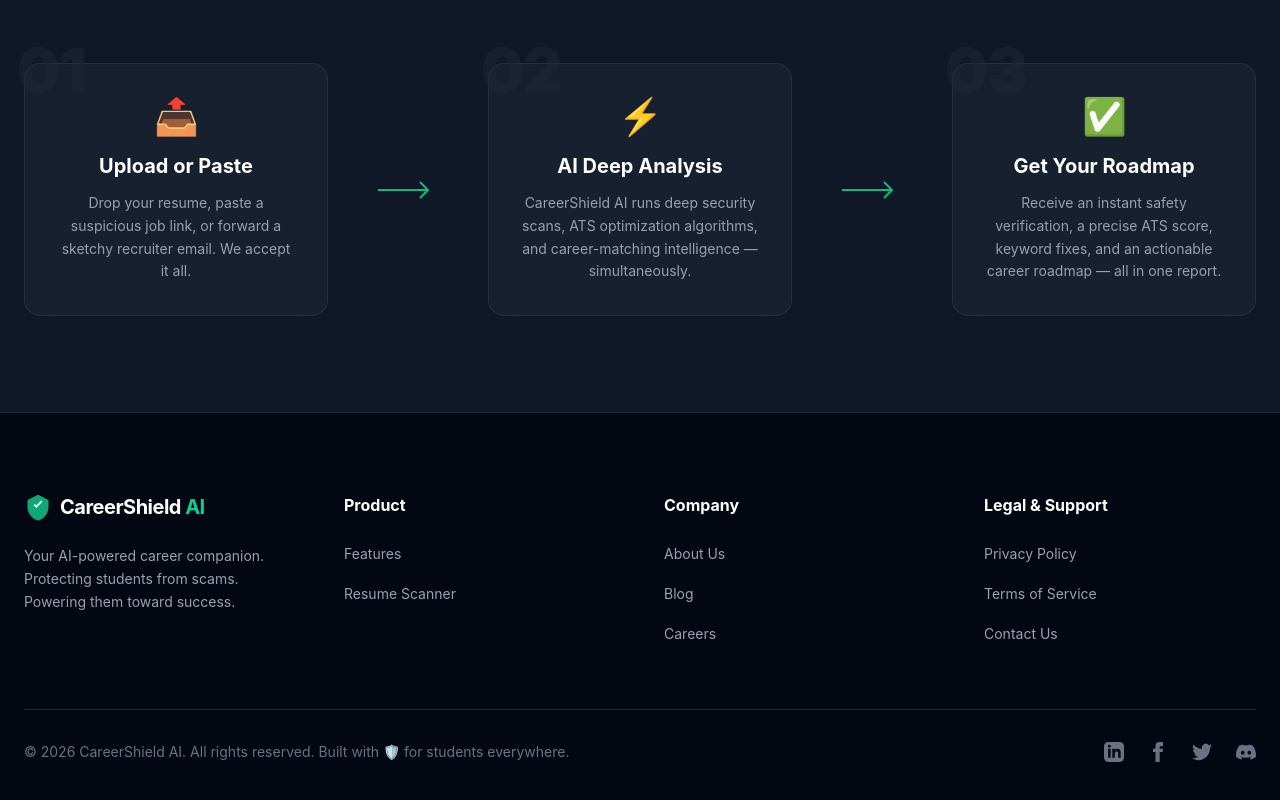
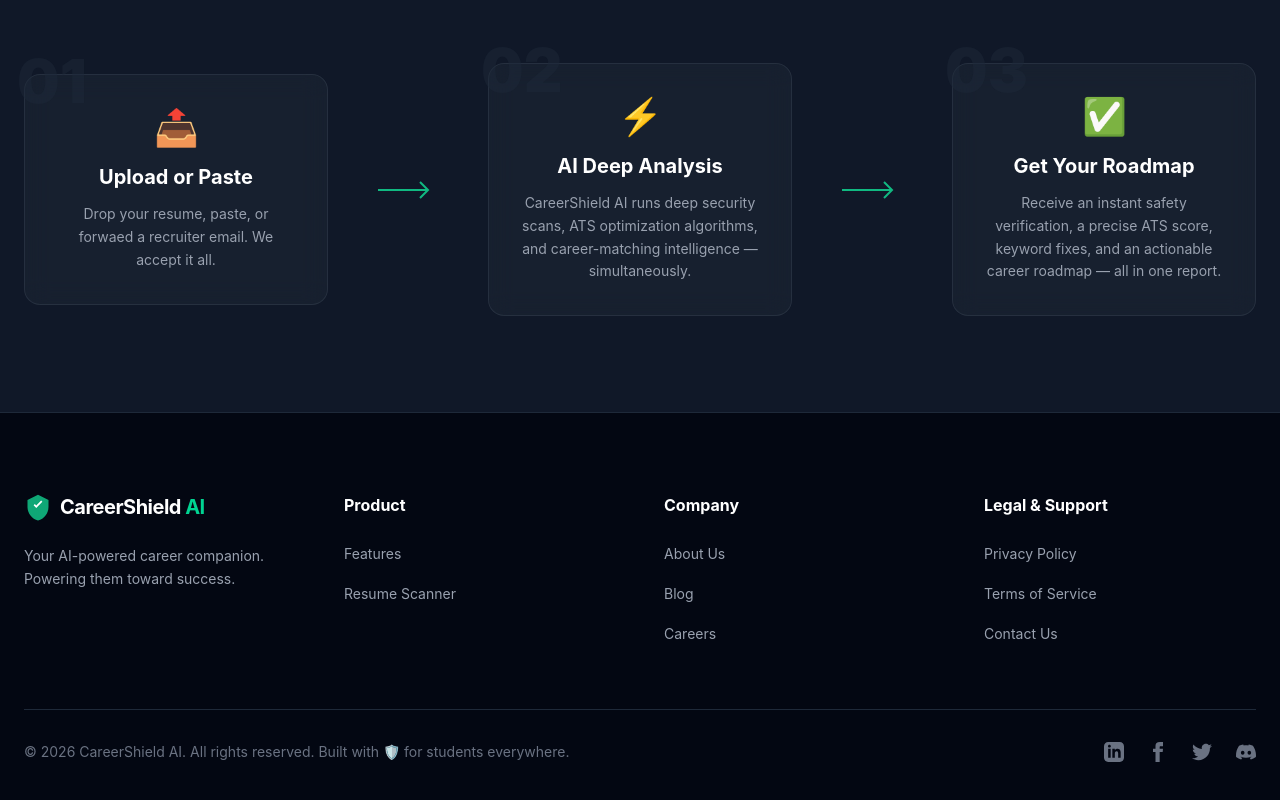
Before and after one commit to akashkumar6205/AI-Based-Career-Platform, a React (Vite) app in the folder frontend/: page / in a window 1280 px wide. Shown: the part 2909-3709 px from the top of the page. Built offline with nearby package versions, Linux system fonts and the light colour scheme; no server answers.

Commit message:
feat: add Footer and HowItWorks components to the landing page

```diff
--- a/frontend/src/components/Footer.jsx
+++ b/frontend/src/components/Footer.jsx
@@ -20,7 +20,7 @@ const Footer = () => {
               <span className="text-xl font-bold tracking-tight text-white">CareerShield <span className="text-emerald-400">AI</span></span>
             </div>
             <p className="text-gray-400 leading-relaxed text-sm">
-              Your AI-powered career companion. Protecting students from scams. Powering them toward success.
+              Your AI-powered career companion. Powering them toward success.
             </p>
           </div>
 
--- a/frontend/src/components/HowItWorks.jsx
+++ b/frontend/src/components/HowItWorks.jsx
@@ -71,7 +71,7 @@ const HowItWorks = () => {
               📤
             </motion.div>
             <h3 className="text-xl font-bold mb-3 text-white">Upload or Paste</h3>
-            <p className="text-gray-400 text-sm leading-relaxed">Drop your resume, paste a suspicious job link, or forward a sketchy recruiter email. We accept it all.</p>
+            <p className="text-gray-400 text-sm leading-relaxed">Drop your resume, paste, or forwaed a recruiter email. We accept it all.</p>
           </motion.div>
 
           {/* Connector 1 */}
```
